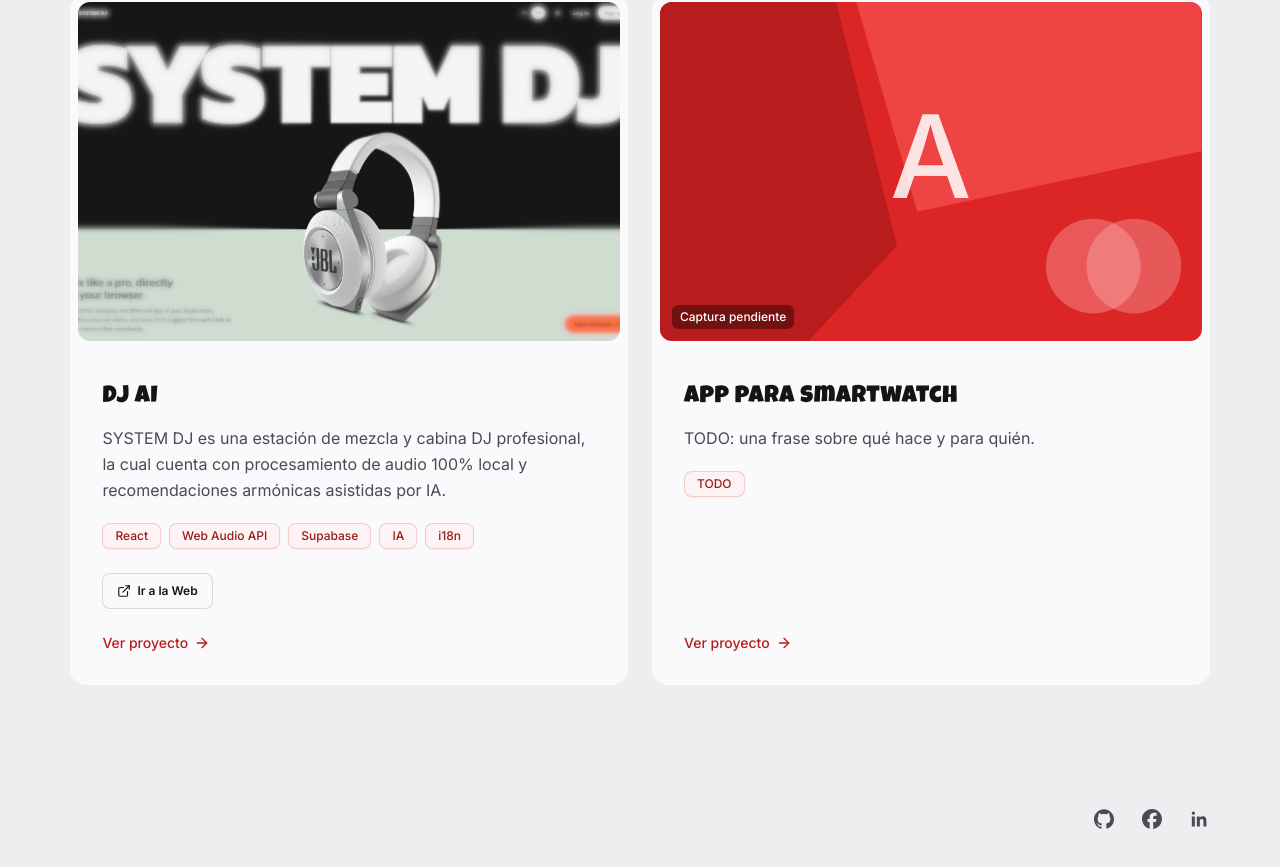
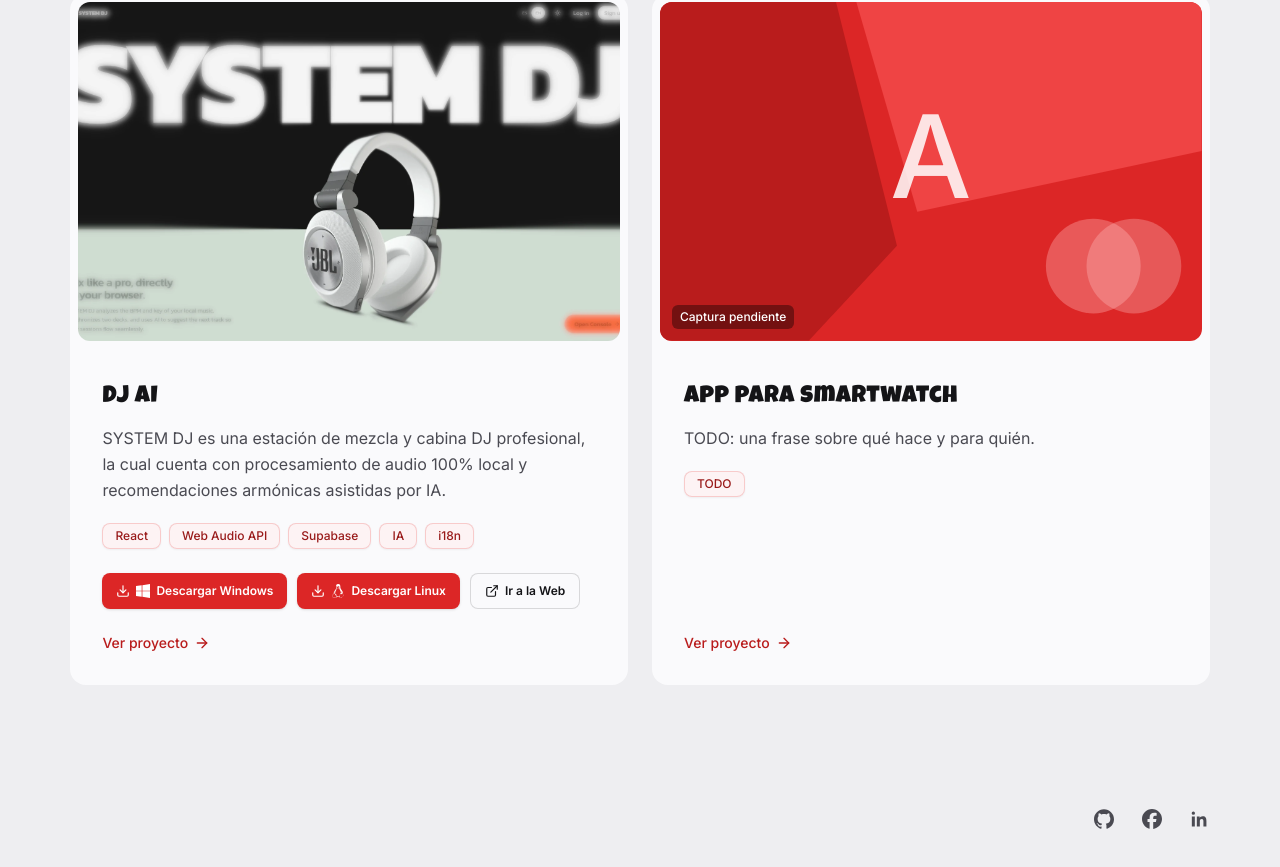
Before and after one commit to Xander-JS/portafolio, a Next.js app: page /projects in a window 1280 px wide. Shown: the part 813-1680 px from the top of the page. Built offline with nearby package versions, Linux system fonts and the light colour scheme.

Commit message:
agregar botones de acción para Windows, Linux y Web con estilo unificado en ProjectCard

```diff
--- a/components/molecules/ProjectCard.tsx
+++ b/components/molecules/ProjectCard.tsx
@@ -5,6 +5,7 @@ import { ArrowRight, Download, ExternalLink } from "lucide-react";
 import { useTranslations } from "next-intl";
 import { ProjectImage } from "@/components/atoms/ProjectImage";
 import { Tag } from "@/components/atoms/Tag";
+import { Icon } from "@/components/atoms/Icon";
 import type { Project } from "@/data/types";
 import { useLocale } from "@/i18n/Providers";
 import { ProjectDetailModal } from "@/components/organisms/ProjectDetailModal";
@@ -59,20 +60,59 @@ export function ProjectCard({ project, featured = false }: { project: Project; f
             ))}
           </ul>
 
-          {/* Action buttons: Download APK & Visit Web */}
-          {(project.apkUrl || project.demoUrl) && (
+          {/* Action buttons: Download APK, Download Windows, Download Linux, Visit Web */}
+          {(project.apkUrl || project.windowsUrl || project.linuxUrl || project.demoUrl) && (
             <div className="mt-6 flex flex-wrap items-center gap-2.5">
+              {project.windowsUrl && (
+                <a
+                  href={project.windowsUrl}
+                  download={project.windowsUrl !== "#" ? true : undefined}
+                  target="_blank"
+                  rel="noopener noreferrer"
+                  onClick={(e) => {
+                    e.stopPropagation();
+                    if (project.windowsUrl === "#") e.preventDefault();
+                  }}
+                  className="inline-flex h-9 cursor-pointer items-center justify-center gap-1.5 rounded-lg bg-primary px-3.5 text-xs font-semibold text-primary-foreground shadow-sm transition-all hover:bg-primary-hover active:scale-[0.98]"
+                  title={project.windowsUrl === "#" ? (locale === "en" ? "Download link coming soon" : "Enlace de descarga disponible pronto") : undefined}
+                >
+                  <Download className="size-3.5" />
+                  <Icon name="windows" className="size-3.5" />
+                  <span>{t("downloadWindows")}</span>
+                </a>
+              )}
+              {project.linuxUrl && (
+                <a
+                  href={project.linuxUrl}
+                  download={project.linuxUrl !== "#" ? true : undefined}
+                  target="_blank"
+                  rel="noopener noreferrer"
+                  onClick={(e) => {
+                    e.stopPropagation();
+                    if (project.linuxUrl === "#") e.preventDefault();
+                  }}
+                  className="inline-flex h-9 cursor-pointer items-center justify-center gap-1.5 rounded-lg bg-primary px-3.5 text-xs font-semibold text-primary-foreground shadow-sm transition-all hover:bg-primary-hover active:scale-[0.98]"
+                  title={project.linuxUrl === "#" ? (locale === "en" ? "Download link coming soon" : "Enlace de descarga disponible pronto") : undefined}
+                >
+                  <Download className="size-3.5" />
+                  <Icon name="linux" className="size-3.5" />
+                  <span>{t("downloadLinux")}</span>
+                </a>
+              )}
               {project.apkUrl && (
                 <a
                   href={project.apkUrl}
-                  download
+                  download={project.apkUrl !== "#" ? true : undefined}
                   target="_blank"
                   rel="noopener noreferrer"
-                  onClick={(e) => e.stopPropagation()}
+                  onClick={(e) => {
+                    e.stopPropagation();
+                    if (project.apkUrl === "#") e.preventDefault();
+                  }}
                   className="inline-flex h-9 cursor-pointer items-center justify-center gap-1.5 rounded-lg bg-primary px-3.5 text-xs font-semibold text-primary-foreground shadow-sm transition-all hover:bg-primary-hover active:scale-[0.98]"
                 >
                   <Download className="size-3.5" />
-                  <span>{locale === "en" ? "Download APK" : "Descargar APK"}</span>
+                  <span>{t("downloadApk")}</span>
                 </a>
               )}
               {project.demoUrl && (
@@ -80,11 +120,15 @@ export function ProjectCard({ project, featured = false }: { project: Project; f
                   href={project.demoUrl}
                   target="_blank"
                   rel="noopener noreferrer"
-                  onClick={(e) => e.stopPropagation()}
+                  onClick={(e) => {
+                    e.stopPropagation();
+                    if (project.demoUrl === "#") e.preventDefault();
+                  }}
                   className="inline-flex h-9 cursor-pointer items-center justify-center gap-1.5 rounded-lg border border-ink/15 bg-surface px-3.5 text-xs font-semibold text-ink transition-all hover:border-primary hover:bg-primary/10 hover:text-primary-text active:scale-[0.98]"
+                  title={project.demoUrl === "#" ? (locale === "en" ? "Web link coming soon" : "Enlace web disponible pronto") : undefined}
                 >
                   <ExternalLink className="size-3.5" />
-                  <span>{locale === "en" ? "Visit Web" : "Ir a la Web"}</span>
+                  <span>{t("visitWeb")}</span>
                 </a>
               )}
             </div>
```
